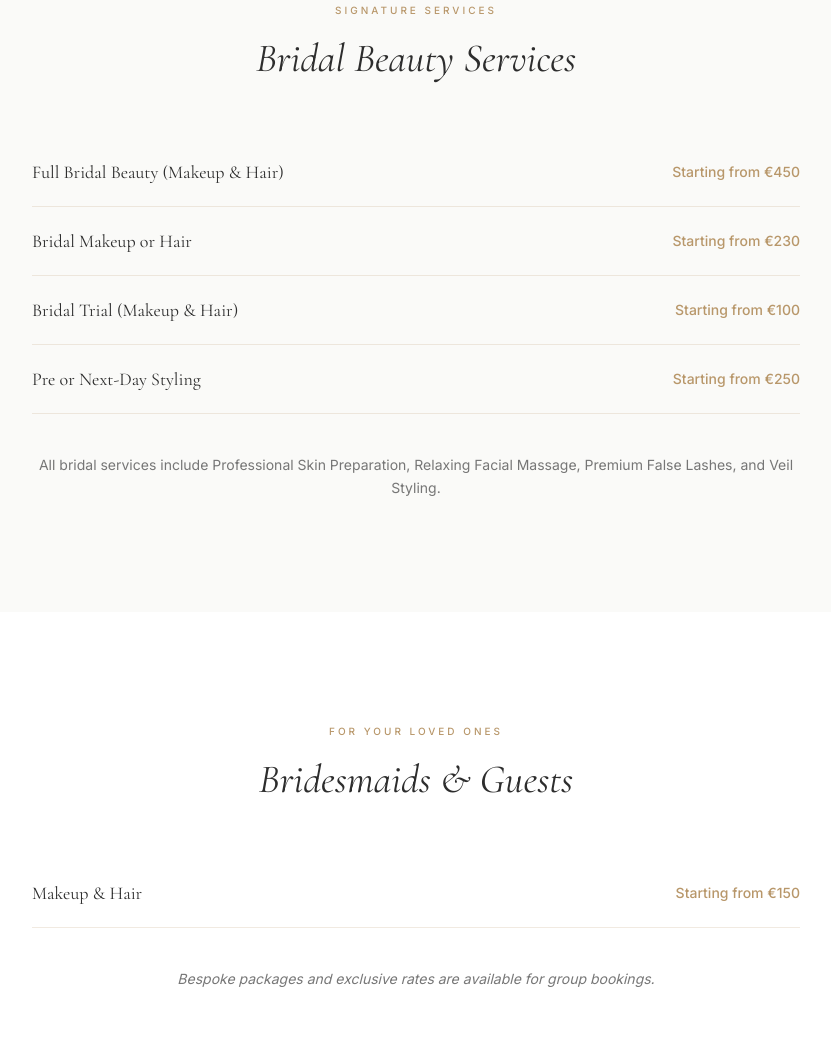
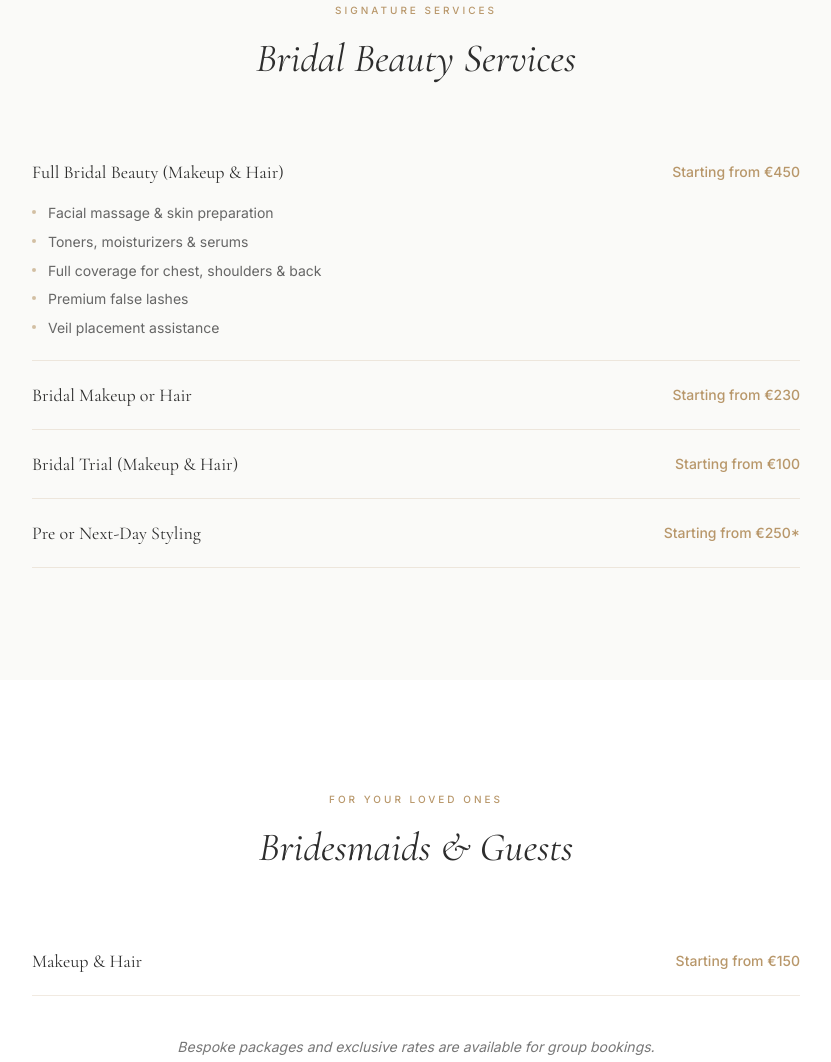
Before and after one commit to itdev-gr/panos_antoniou_weddingandmakeup, an Astro site: page /services/bridal-beauty in a window 1280 px wide. Shown: the part 1051-2113 px from the top of the page, without its empty margins (224-1055 px from the left). Built offline with nearby package versions, Linux system fonts and the light colour scheme; Astro itself is replaced by a stand-in of ours.

Commit message:
feat(services): show includes list inline under Full Bridal Beauty
Co-Authored-By: Claude Sonnet 4.6 <noreply@anthropic.com>

```diff
--- a/src/pages/services/bridal-beauty.astro
+++ b/src/pages/services/bridal-beauty.astro
@@ -53,16 +53,26 @@ import { signatureServices, luxuryPackages, bridesmaidServices, eventServices }
 
       <div class="space-y-0" data-reveal>
         {signatureServices.map((service, i) => (
-          <div class="flex items-center justify-between py-5 border-b border-gold/20" style={`transition-delay: ${i * 80}ms`}>
-            <span class="text-base md:text-lg font-serif text-charcoal">{service.name}</span>
-            <span class="text-sm font-sans font-medium text-gold ml-4 whitespace-nowrap">Starting from {service.price}</span>
+          <div class="border-b border-gold/20" style={`transition-delay: ${i * 80}ms`}>
+            <div class="flex items-center justify-between py-5">
+              <span class="text-base md:text-lg font-serif text-charcoal">{service.name}</span>
+              <span class="text-sm font-sans font-medium text-gold ml-4 whitespace-nowrap">
+                Starting from {service.price}{service.priceNote ? '*' : ''}
+              </span>
+            </div>
+            {service.includes && (
+              <ul class="pb-5 -mt-1 space-y-1.5 text-sm text-grey/90 leading-relaxed">
+                {service.includes.map((item) => (
+                  <li class="flex items-start gap-3">
+                    <span class="mt-2 w-1 h-1 rounded-full bg-gold/60 flex-shrink-0"></span>
+                    <span>{item}</span>
+                  </li>
+                ))}
+              </ul>
+            )}
           </div>
         ))}
       </div>
-
-      <p class="mt-10 text-sm text-grey/80 text-center leading-relaxed" data-reveal>
-        All bridal services include Professional Skin Preparation, Relaxing Facial Massage, Premium False Lashes, and Veil Styling.
-      </p>
     </div>
   </section>
 
```
